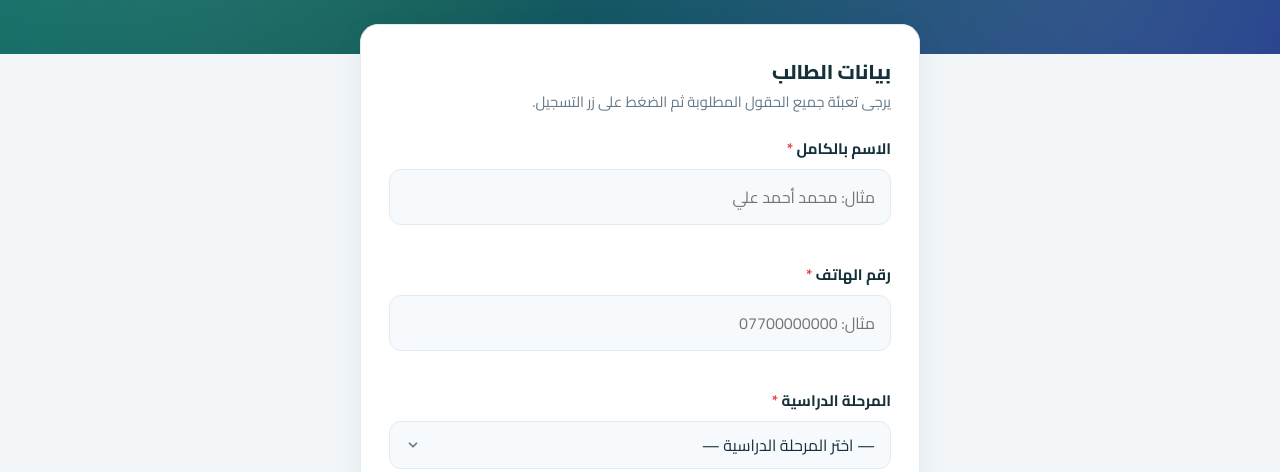
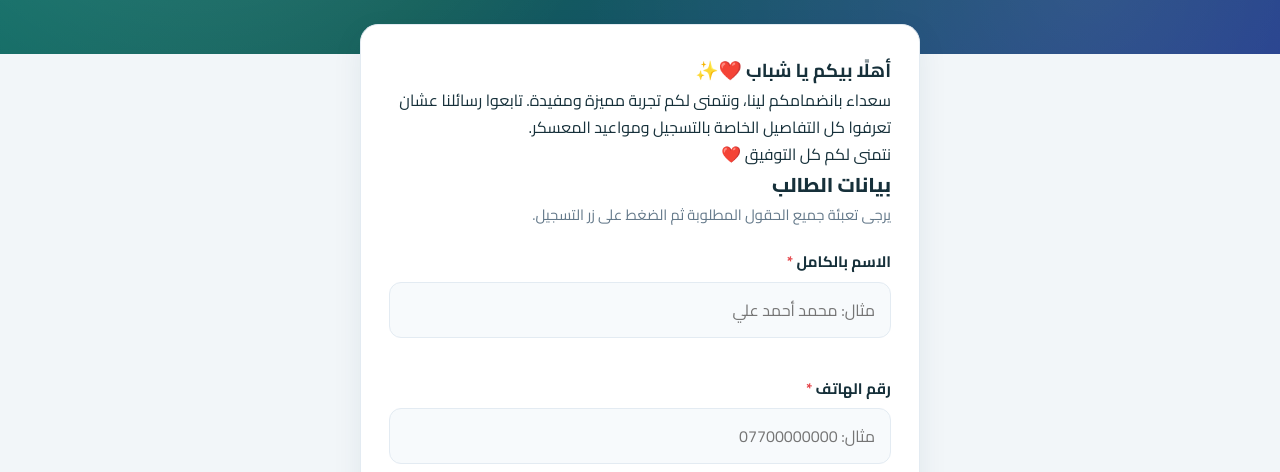
Before and after one commit to basm32817-dotcom/msale-camp, a website: page public/index.html in a window 1280 px wide. Shown: the part 317-789 px from the top of the page. Drawn offline with nearby package versions, Linux system fonts and the light colour scheme; no server answers.

Commit message:
إخفاء بانر الترحيب العلوي (إبقاؤه فقط داخل الفورم)

```diff
--- a/public/index.html
+++ b/public/index.html
@@ -36,9 +36,28 @@
     </div>
   </header>
 
+  <!-- ======================= رسالة الترحيب ======================= -->
+  <section class="welcome-banner container" style="display:none">
+    <div class="welcome-card">
+      <div class="welcome-emoji">🎉</div>
+      <h3 class="welcome-title">أهلًا بيكم يا شباب ❤️✨</h3>
+      <p class="welcome-text">
+        سعداء بانضمامكم لينا، ونتمنى لكم تجربة مميزة ومفيدة.
+        تابعوا رسائلنا عشان تعرفوا كل التفاصيل الخاصة بالتسجيل ومواعيد المعسكر.
+      </p>
+      <p class="welcome-text welcome-sign">نتمنى لكم كل التوفيق ❤️</p>
+    </div>
+  </section>
+
   <!-- ======================= النموذج ======================= -->
   <main class="container">
     <form id="registration-form" class="card form-card" novalidate>
+      <div class="welcome-inside">
+        <h3 class="welcome-title">أهلًا بيكم يا شباب ❤️✨</h3>
+        <p class="welcome-text">سعداء بانضمامكم لينا، ونتمنى لكم تجربة مميزة ومفيدة. تابعوا رسائلنا عشان تعرفوا كل التفاصيل الخاصة بالتسجيل ومواعيد المعسكر.</p>
+        <p class="welcome-text welcome-sign">نتمنى لكم كل التوفيق ❤️</p>
+      </div>
+      <div class="form-divider"></div>
       <h3 class="form-heading">بيانات الطالب</h3>
       <p class="form-sub">يرجى تعبئة جميع الحقول المطلوبة ثم الضغط على زر التسجيل.</p>
 
@@ -89,6 +108,15 @@
       <h3 class="success-title">تم تسجيل الطالب بنجاح ✅</h3>
       <div id="success-details" class="success-details"></div>
 
+      <div class="welcome-inline">
+        <p class="welcome-inline-title">أهلًا بيكم يا شباب ❤️✨</p>
+        <p class="welcome-text">
+          سعداء بانضمامكم لينا، ونتمنى لكم تجربة مميزة ومفيدة.
+          تابعوا رسائلنا عشان تعرفوا كل التفاصيل الخاصة بالتسجيل ومواعيد المعسكر.
+        </p>
+        <p class="welcome-text welcome-sign">نتمنى لكم كل التوفيق ❤️</p>
+      </div>
+
       <div class="modal-actions">
         <button type="button" id="btn-download-pdf" class="btn btn-primary">📄 تحميل ملف PDF</button>
         <button type="button" id="btn-send-whatsapp" class="btn btn-wa">📲 إرسال إلى واتساب الإدارية</button>
```
